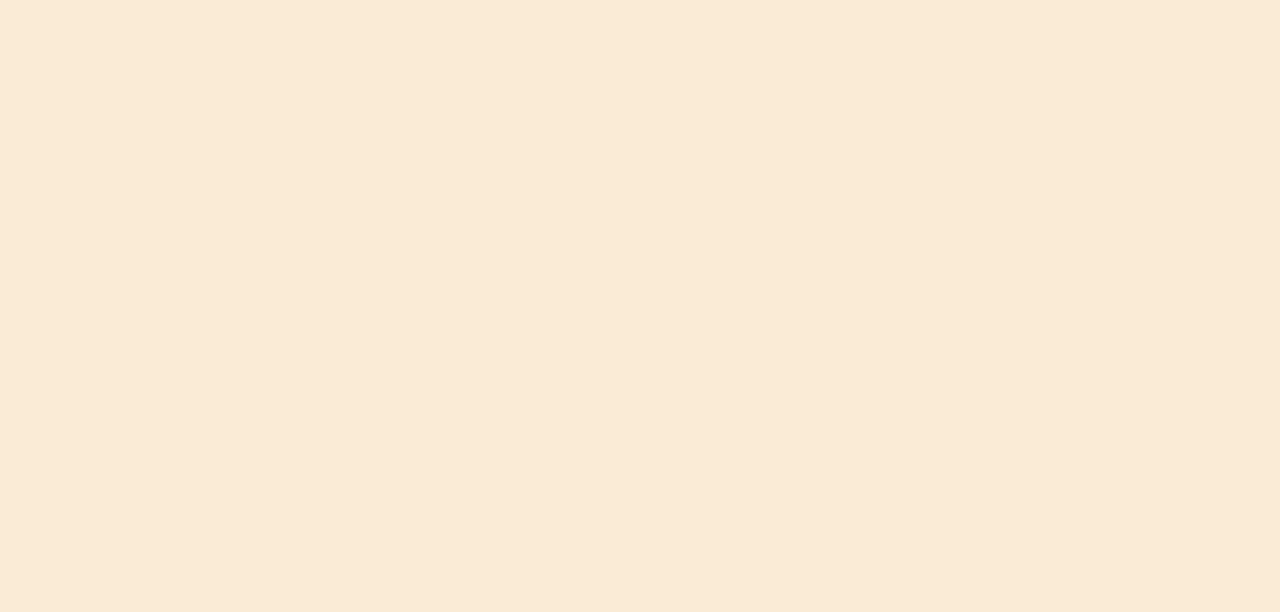
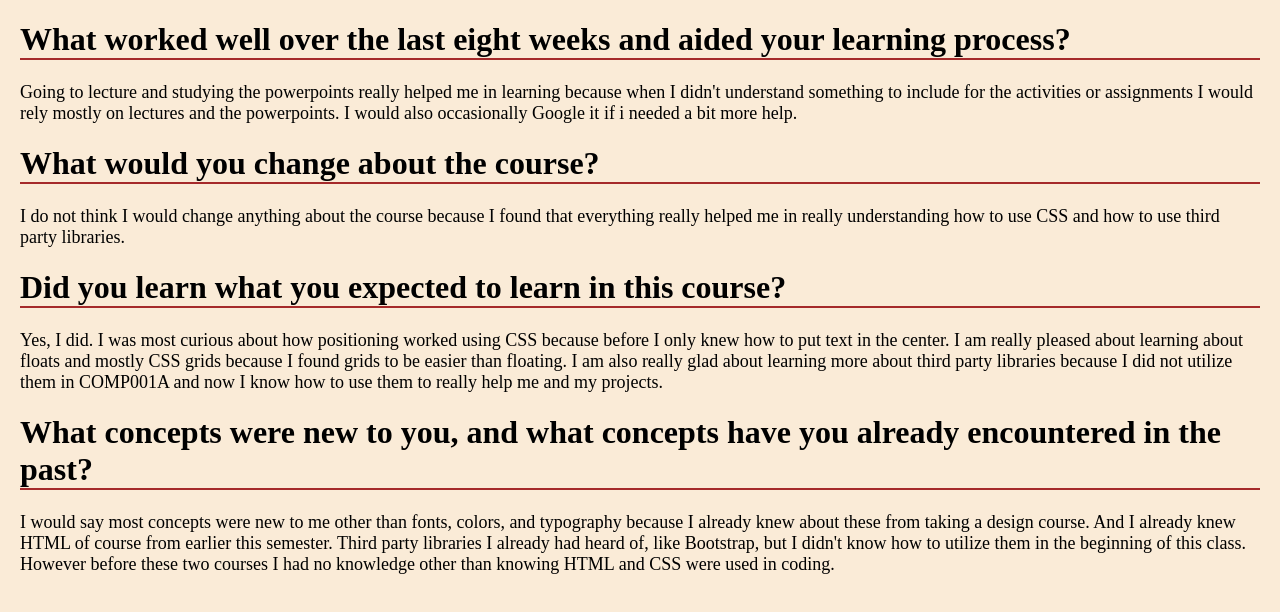
Before and after one commit to magalyrodriguez1/COMP001B.assignment8, a plain HTML site: page index.html in a window 1280 px wide. Drawn offline with Linux system fonts and the light colour scheme.

Commit message:
answered questions

```diff
--- a/index.html
+++ b/index.html
@@ -8,8 +8,25 @@
 </head>
 
 <body>
+    <h1>What worked well over the last eight weeks and aided your learning process?</h1>
+    <p>Going to lecture and studying the powerpoints really helped me in learning because when I didn't understand
+        something to include for the activities or assignments I would rely mostly on lectures and the powerpoints. I would
+        also occasionally Google it if i needed a bit more help.</p>
 
+    <h1>What would you change about the course?</h1>
+    <p>I do not think I would change anything about the course because I found that everything really helped me in really
+        understanding how to use CSS and how to use third party libraries.</p>
 
+    <h1>Did you learn what you expected to learn in this course? </h1>
+    <p>Yes, I did. I was most curious about how positioning worked using CSS because before I only knew how to put text in the center.
+        I am really pleased about learning about floats and mostly CSS grids because I found grids to be easier than floating. I
+        am also really glad about learning more about third party libraries because I did not utilize them in COMP001A and now
+        I know how to use them to really help me and my projects. </p>
 
+    <h1>What concepts were new to you, and what concepts have you already encountered in the past?</h1>
+    <p>I would say most concepts were new to me other than fonts, colors, and typography because I already knew about these from taking a design
+        course. And I already knew HTML of course from earlier this semester. Third party libraries I already had heard of, like Bootstrap, but I
+        didn't know how to utilize them in the beginning of this class. However before these two courses I had no knowledge other than knowing HTML and CSS
+        were used in coding. </p>
 </body>
 </html>
--- a/main.css
+++ b/main.css
@@ -1,3 +1,13 @@
 body{
     background-color: antiquewhite;
+    margin: 20px;
+
 }
+
+h1{
+    border-bottom: 2px solid brown;
+}
+
+p{
+    font-size: 18px;
+}
```
